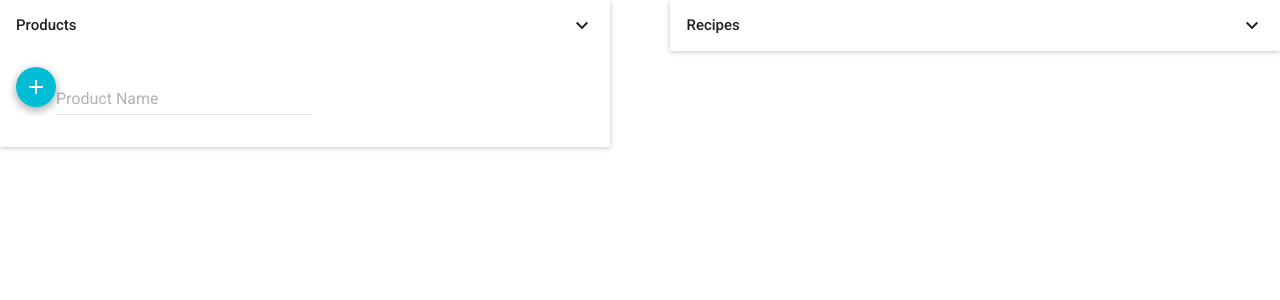
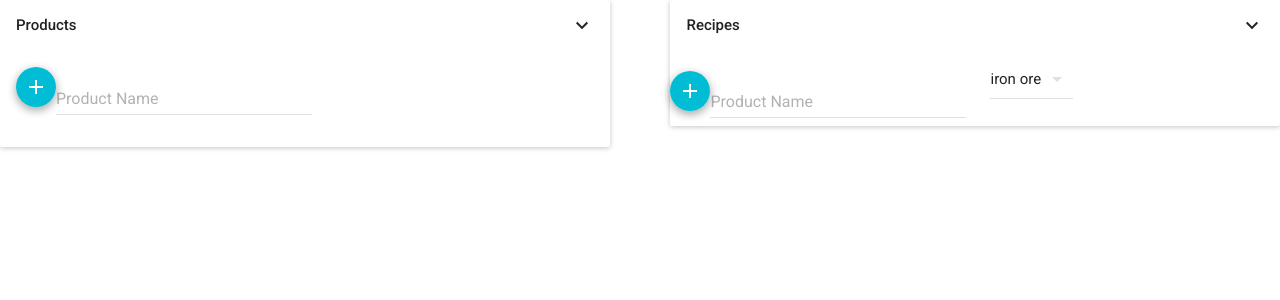
Before and after one commit to dsmiller95/factorio-calc, a React (Create React App) app in the folder factorio-calc-react/: page / in a window 1280 px wide. Shown: the top 300 px of the page. Built offline with nearby package versions, Linux system fonts and the light colour scheme; the HTML template or start-up script is replaced by a standard one.

Commit message:
added some recipe add stuff, doesn't work all the way yet

```diff
--- /dev/null
+++ b/factorio-calc-react/src/AddRecipe.tsx
@@ -0,0 +1,71 @@
+import * as React from 'react';
+import './RecipeLists.css';
+
+import FloatingActionButton from 'material-ui/FloatingActionButton';
+import ContentAdd from 'material-ui/svg-icons/content/add';
+import TextField from 'material-ui/TextField';
+import DropDownMenu from 'material-ui/DropDownMenu';
+import MenuItem from 'material-ui/MenuItem';
+
+import {Product, Recipe} from './DataObjects/index';
+
+interface AddRecipeState {
+  addRecipeName : string;
+  selectedProduct : Product;
+}
+
+interface AddRecipeProps {
+  products : Product[];
+  onRecipeAdded : (recipe : Recipe) => void;
+}
+
+class AddRecipe extends React.Component < AddRecipeProps, AddRecipeState > {
+
+  constructor(props : AddRecipeProps) {
+    super(props);
+
+    this.state = {
+      addRecipeName: "",
+      selectedProduct: props.products[0]
+    };
+  }
+
+  private addRecipe(event : {}) : void {
+    if(this.state.addRecipeName && this.state.addRecipeName.trim().length > 0) {
+      let newRecipe = new Recipe(this.state.addRecipeName, [], []);
+      this
+        .props
+        .onRecipeAdded(newRecipe);
+      this.setState(previousState => ({addRecipeName: ""}));
+    }
+  }
+
+  private recipeNameChanged(event : {}, newValue : string) : void {
+    this.setState(previousState => ({addRecipeName: newValue}));
+  }
+
+  private productSelectionChanged(event: {}, key: number, value: Product){
+    this.setState(previousState => ({selectedProduct: value}));
+  }
+
+  render() {
+
+    return (
+      <div>
+        <FloatingActionButton mini={true} onClick={(event) => (this.addRecipe(event))}>
+          <ContentAdd/>
+        </FloatingActionButton>
+        <TextField
+          hintText="Product Name"
+          value={this.state.addRecipeName}
+          onChange={(event, val) => (this.recipeNameChanged(event, val))}/>
+
+        <DropDownMenu maxHeight={300} value={this.state.selectedProduct} onChange={(event, k,v) => (this.productSelectionChanged(event,k,v))}>
+          {this.props.products.map((val, index) => <MenuItem value={val} key={index} primaryText={val.name} /> )}
+        </DropDownMenu>
+      </div>
+    );
+  }
+}
+
+export default AddRecipe;
--- a/factorio-calc-react/src/DataObjects/Recipe.ts
+++ b/factorio-calc-react/src/DataObjects/Recipe.ts
@@ -4,4 +4,10 @@ export default class Recipe {
   name : String;
   inputs : [Product, Number][];
   outputs : [Product, Number][];
+
+  constructor(name: String, inputs: [Product, Number][], outputs: [Product, Number][]){
+    this.name = name;
+    this.inputs = inputs;
+    this.outputs = outputs;
+  }
 }
--- a/factorio-calc-react/src/RecipeLists.tsx
+++ b/factorio-calc-react/src/RecipeLists.tsx
@@ -10,6 +10,7 @@ import { Product, Recipe } from './DataObjects/index';
 
 import RecipeList from './RecipeList';
 import ProductList from './ProductList';
+import AddRecipe from './AddRecipe';
 
 interface RecipeListsState{
   products: Product[];
@@ -105,7 +106,7 @@ class RecipeLists extends React.Component<any, RecipeListsState> {
             ]
           }
         ],
-        addProductName: ""
+        addProductName: "",
       };
   }
 
@@ -121,6 +122,12 @@ class RecipeLists extends React.Component<any, RecipeListsState> {
   private productNameChanged(event: {}, newValue: string) : void{
     this.setState(previousState => ({
       addProductName: newValue
+    }));
+  }
+
+  private addRecipe(recipe: Recipe): void{
+    this.setState(previousState => ({
+      recipes: [...previousState.recipes,recipe ]
     }));
   }
 
@@ -161,6 +168,9 @@ class RecipeLists extends React.Component<any, RecipeListsState> {
               actAsExpander={true}
               showExpandableButton={true}
             />
+            <AddRecipe
+              onRecipeAdded={(r)=>this.addRecipe(r)}
+              products={products} />
             <CardText expandable={true}>
               <RecipeList recipes={recipes}/>
             </CardText>
```
